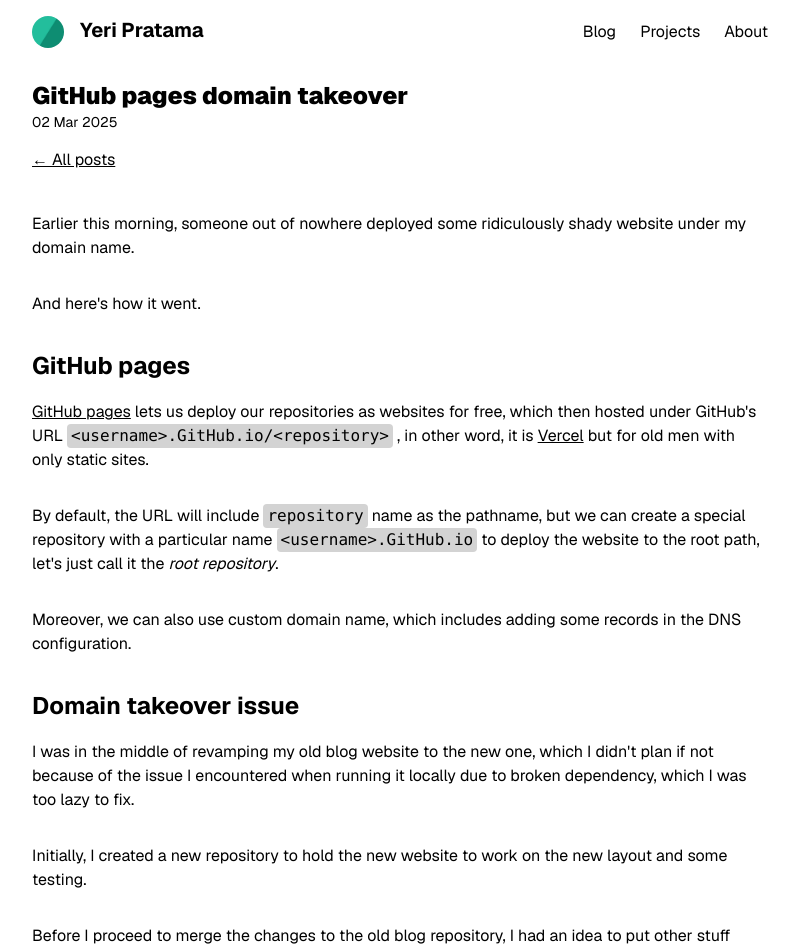
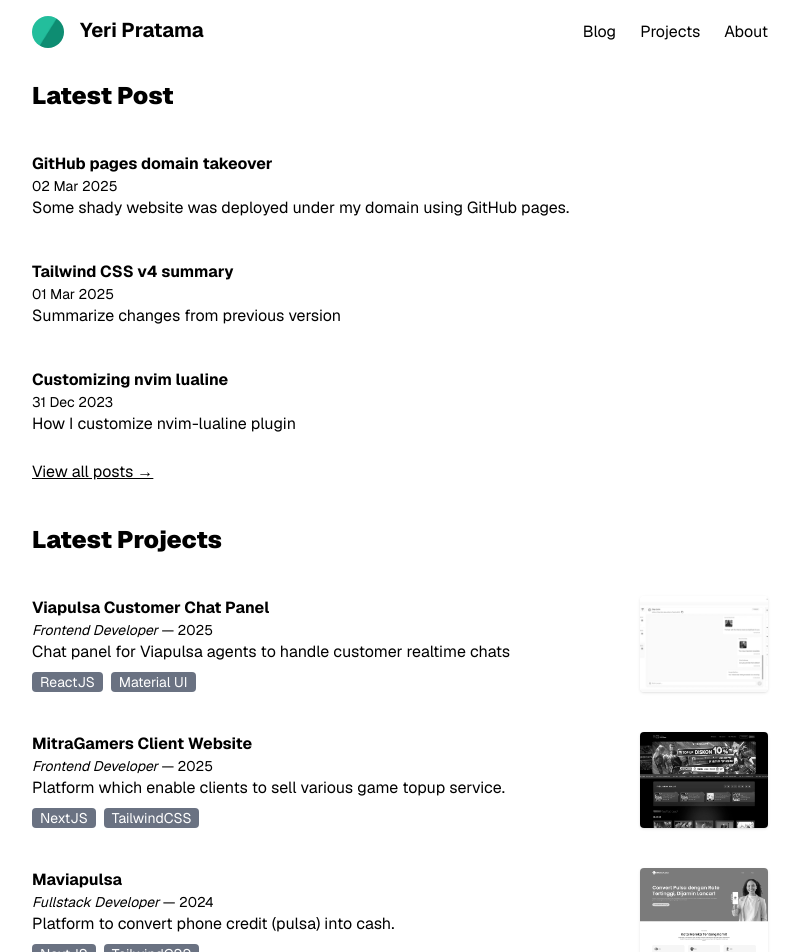
Before and after one commit to pirey/pirey.github.io, a Next.js app: page / in a window 1280 px wide. Shown: the top 952 px of the page, without its empty margins (240-1039 px from the left). Built offline with nearby package versions, Linux system fonts and the light colour scheme; no server answers.

Commit message:
feat: change homepage & about page

```diff
--- a/src/components/blog.tsx
+++ b/src/components/blog.tsx
@@ -61,3 +61,13 @@
     </>
   );
 }
+
+export function BlogPostItem({ post }: { post: PostData }) {
+  return (
+    <Link aria-label={post.metadata.title} href={`/blog/${post.slug}`}>
+      <h3 className="font-bold">{post.metadata.title}</h3>
+      <h4 className="text-sm">{formatDate(new Date(post.metadata.date))}</h4>
+      <p>{post.metadata.description}</p>
+    </Link>
+  );
+}
--- /dev/null
+++ b/src/components/project.tsx
@@ -0,0 +1,33 @@
+import { LabelBadge } from "@/components/badge";
+import { Project } from "@/shared/projects";
+import Image from "next/image";
+import Link from "next/link";
+
+export function ProjectListItem({ project }: { project: Project }) {
+  return (
+    <Link
+      aria-label={project.title}
+      href={`/projects/${project.slug}`}
+      className="group flex justify-between gap-x-10"
+    >
+      <div>
+        <h3 className="font-bold">{project.title}</h3>
+        <h4 className="text-sm">
+          <span className="italic">{project.role}</span> — {project.year}
+        </h4>
+        <p>{project.description}</p>
+        <div className="flex flex-wrap gap-x-2 gap-y-1 pt-2">
+          {project.tags.map((tag) => (
+            <LabelBadge key={tag}>{tag}</LabelBadge>
+          ))}
+        </div>
+      </div>
+
+      <Image
+        src={project.images[0].src}
+        alt={project.title}
+        className="transition-grayscale hidden h-24 w-32 rounded-sm object-cover object-top shadow-sm grayscale duration-300 group-hover:grayscale-0 sm:inline-flex"
+      />
+    </Link>
+  );
+}
--- a/src/pages/about.tsx
+++ b/src/pages/about.tsx
@@ -32,9 +32,9 @@
                 <Image
                   src={pp}
                   alt="Me"
-                  className="mb-8 h-32 w-32 rounded-full"
+                  className="transition-grayscale h-32 w-32 rounded-full grayscale duration-300 hover:grayscale-[33.3333%]"
                 />
-                <ul className="flex gap-2">
+                <ul className="flex gap-2 pt-8">
                   <li>
                     <a
                       href="https://github.com/pirey"
@@ -79,15 +79,15 @@
               </div>
             </section>
             <section id="content">
-              <p className="mb-6">
+              <p>
                 I&apos;m a software developer with a strong focus on web app
                 development.
               </p>
 
-              <article>
-                <h3 className="mb-4 font-bold">Tech Stack</h3>
+              <article className="pt-10">
+                <h3 className="font-bold">Tech Stack</h3>
 
-                <div className="mb-6">
+                <div className="pt-4">
                   <p>I am comfortable to work on projects using:</p>
 
                   <LabelBadgeList>
@@ -100,7 +100,7 @@
                   </LabelBadgeList>
                 </div>
 
-                <div className="mb-6">
+                <div className="pt-4">
                   <p>I have previously work using the following tech:</p>
 
                   <LabelBadgeList>
@@ -115,9 +115,14 @@
                 </div>
               </article>
 
-              <article>
-                <h3 className="mb-4 font-bold">Work</h3>
-                <ul className="list-inside list-disc">
+              <article className="pt-10">
+                <h3 className="font-bold">Work</h3>
+
+                <p className="pt-4">
+                  I have worked professionally at the following companies:
+                </p>
+
+                <ul className="list-inside list-disc pt-4">
                   <li>2014-2018 IDwebhost</li>
                   <li>2018-2019 WhatsHalal</li>
                   <li>2019-2021 Pener ID</li>
--- a/src/pages/blog/index.tsx
+++ b/src/pages/blog/index.tsx
@@ -1,12 +1,11 @@
+import { BlogPostItem } from "@/components/blog";
 import { Content } from "@/components/content";
 import { Heading } from "@/components/heading";
 import { TopNavBar } from "@/components/navbar";
 import { PAGE_TITLE } from "@/constants";
 import { getSortedPosts, PostData } from "@/shared/blog";
-import { formatDate } from "@/shared/datetime";
 import { GetStaticProps } from "next";
 import Head from "next/head";
-import Link from "next/link";
 
 type ContentlessPost = Omit<PostData, "contentHtml" | "content">;
 
@@ -31,16 +30,7 @@
         <ul className="flex flex-col gap-y-10 py-10">
           {props.allPostData.map((post) => (
             <li role="article" key={post.slug}>
-              <Link
-                aria-label={post.metadata.title}
-                href={`/blog/${post.slug}`}
-              >
-                <h3 className="font-bold">{post.metadata.title}</h3>
-                <h4 className="text-sm">
-                  {formatDate(new Date(post.metadata.date))}
-                </h4>
-                <p>{post.metadata.description}</p>
-              </Link>
+              <BlogPostItem post={post} />
             </li>
           ))}
         </ul>
--- a/src/pages/index.tsx
+++ b/src/pages/index.tsx
@@ -1,34 +1,57 @@
-import { BlogPost } from "@/components/blog";
+import { BlogPostItem } from "@/components/blog";
 import { Content } from "@/components/content";
+import { Heading } from "@/components/heading";
 import { TopNavBar } from "@/components/navbar";
+import { ProjectListItem } from "@/components/project";
 import { PAGE_TITLE } from "@/constants";
 import { getSortedPosts, PostData } from "@/shared/blog";
-import { Project, sortedProjects } from "@/shared/projects";
+import { sortedProjects } from "@/shared/projects";
 import { GetStaticProps } from "next";
 import Head from "next/head";
+import Link from "next/link";
 
 export const getStaticProps: GetStaticProps = async () => {
   const allPostData = await getSortedPosts();
   return {
     props: {
-      latestPost: allPostData[0],
-      latestProject: sortedProjects[0],
+      allPostData,
     },
   };
 };
 
-export default function HomePage(props: {
-  latestPost: PostData;
-  latestProject: Project;
-}) {
+export default function HomePage(props: { allPostData: PostData[] }) {
   return (
     <>
       <Head>
-        <title>Latest Post | {PAGE_TITLE}</title>
+        <title>{PAGE_TITLE}</title>
       </Head>
       <TopNavBar />
       <Content>
-        <BlogPost post={props.latestPost} />
+        <Heading>Latest Post</Heading>
+        <ul className="flex flex-col gap-y-10 pt-10">
+          {props.allPostData.slice(0, 3).map((post) => (
+            <li role="article" key={post.slug}>
+              <BlogPostItem post={post} />
+            </li>
+          ))}
+        </ul>
+
+        <Link href="/blog" className="block pt-6 pb-10 underline">
+          View all posts →
+        </Link>
+
+        <Heading>Latest Projects</Heading>
+        <ul className="flex flex-col gap-y-10 pt-10">
+          {sortedProjects.slice(0, 3).map((project) => (
+            <li role="article" key={project.slug}>
+              <ProjectListItem project={project} />
+            </li>
+          ))}
+        </ul>
+
+        <Link href="/projects" className="block pt-6 pb-10 underline">
+          View all projects →
+        </Link>
       </Content>
     </>
   );
--- a/src/pages/projects/index.tsx
+++ b/src/pages/projects/index.tsx
@@ -1,12 +1,10 @@
-import { LabelBadge } from "@/components/badge";
 import { Content } from "@/components/content";
 import { Heading } from "@/components/heading";
 import { TopNavBar } from "@/components/navbar";
+import { ProjectListItem } from "@/components/project";
 import { PAGE_TITLE } from "@/constants";
-import { Project, sortedProjects } from "@/shared/projects";
+import { sortedProjects } from "@/shared/projects";
 import Head from "next/head";
-import Image from "next/image";
-import Link from "next/link";
 
 export default function ProjectsPage() {
   return (
@@ -30,32 +28,3 @@
     </>
   );
 }
-
-function ProjectListItem({ project }: { project: Project }) {
-  return (
-    <Link
-      aria-label={project.title}
-      href={`/projects/${project.slug}`}
-      className="group flex justify-between gap-x-10"
-    >
-      <div>
-        <h3 className="font-bold">{project.title}</h3>
-        <h4 className="text-sm">
-          <span className="italic">{project.role}</span> — {project.year}
-        </h4>
-        <p>{project.description}</p>
-        <div className="flex flex-wrap gap-x-2 gap-y-1 pt-2">
-          {project.tags.map((tag) => (
-            <LabelBadge key={tag}>{tag}</LabelBadge>
-          ))}
-        </div>
-      </div>
-
-      <Image
-        src={project.images[0].src}
-        alt={project.title}
-        className="hidden h-24 w-32 rounded-sm object-cover object-top shadow-sm grayscale group-hover:grayscale-0 sm:inline-flex"
-      />
-    </Link>
-  );
-}
```
